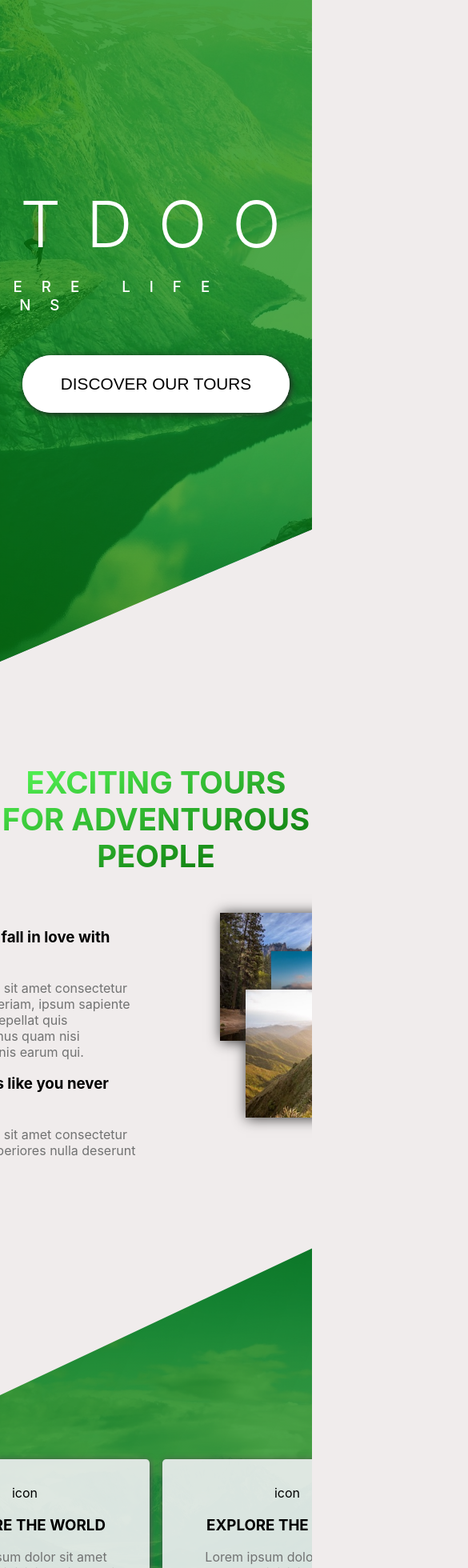
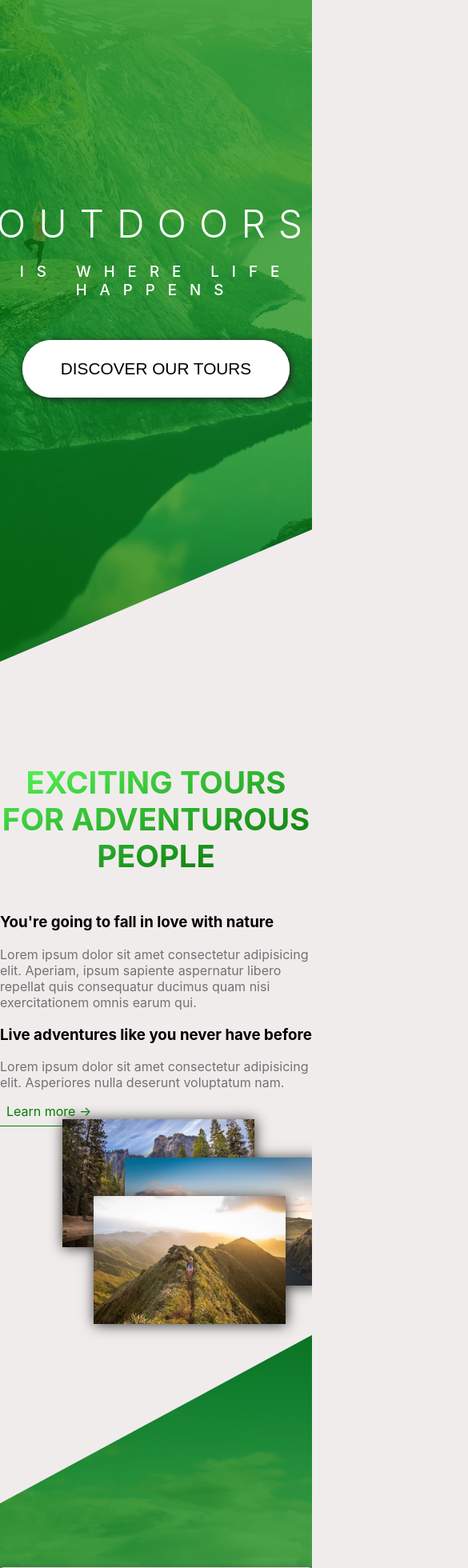
Before and after one commit to ashrofdev/natours-in-react, a React (Create React App) app: page / in a window 390 px wide. Shown: the top 1960 px of the page at 80% size, 585 px wide, since content can reach past the window. Built offline with nearby package versions, Linux system fonts and the light colour scheme.

Commit message:
macking natours responsive n tab view

```diff
--- a/package.json
+++ b/package.json
@@ -3,6 +3,7 @@
   "version": "0.1.0",
   "private": true,
   "dependencies": {
+    "font-awesome": "^4.7.0",
     "react": "^16.8.6",
     "react-dom": "^16.8.6",
     "react-scripts": "3.0.1"
--- a/src/App.js
+++ b/src/App.js
@@ -1,7 +1,6 @@
 import React from 'react';
 import Header from './components/Header/Header'
 import './App.css';
-import {BtnWhite, BtnGreen} from './components/Btns/Btn'
 import Story from './components/Story/Story';
 import Features from './components/features/Features';
 import Tours from './components/tours/Tours';
--- a/src/components/Header/head.css
+++ b/src/components/Header/head.css
@@ -24,3 +24,20 @@ header {
     letter-spacing: 1.5rem;
     font-weight: 500;
 }
+
+
+@media only screen and (max-width: 800px) {
+    .header {
+        text-align: center;
+    }
+    .main-heading {
+        font-size: 3rem;
+        letter-spacing: 1rem;
+        font-weight: 300;
+        margin: 0;
+    }
+    .sub-heading {
+        letter-spacing: 1rem;
+        font-weight: 500;
+    }
+}
--- a/src/components/Story/story.css
+++ b/src/components/Story/story.css
@@ -6,7 +6,7 @@
 }
 .about-grid {
     display: grid;
-    grid-template-columns: minmax(2rem, 1fr) repeat(2, minmax(20rem, 30rem)) minmax(2rem, 1fr);
+    grid-template-columns: minmax(1rem, 1fr) repeat(2, minmax(20rem, 30rem)) minmax(1rem, 1fr);
     justify-content: center;
     grid-gap: 2rem;
 }
@@ -38,3 +38,8 @@
 .right .p3 {
     grid-column: 4/10;
 }
+@media only screen and (max-width: 500px) {
+    .about-grid {
+        display: block;
+    }
+}
--- a/src/components/booking/booking.css
+++ b/src/components/booking/booking.css
@@ -2,7 +2,7 @@
     padding: 3rem 0;
     background-color: green;
     display: grid;
-    grid-template-columns: minmax(2rem, 1fr) repeat(2, minmax(20rem, 30rem)) minmax(2rem, 1fr);
+    grid-template-columns: 1fr repeat(2, minmax(20rem, 30rem)) 1fr;
 }
 .booking .cont {
     grid-column: 2/4;
@@ -31,3 +31,9 @@
 .book .checks input {
     margin: 0 1rem;
 }
+@media only screen and (max-width: 500px) {
+    .booking {
+        display: block;
+    }
+
+  }
--- a/src/components/features/Features.js
+++ b/src/components/features/Features.js
@@ -1,12 +1,15 @@
 import React from 'react'
 import './features.css'
+import 'font-awesome/css/font-awesome.min.css'
 
 const Features = () => {
     return (
         <div className="features">
             <div className="cont">
                 <div className="feature">
-                    <div className="icon">icon</div>
+                    <div className="icon">
+                        <i className="fa fa-globe"></i>
+                    </div>
                     <h3>EXPLORE THE WORLD</h3>
                     <p>
                         Lorem ipsum dolor sit amet consectetur
@@ -14,24 +17,30 @@ const Features = () => {
                     </p>
                 </div>
                 <div className="feature">
-                    <div className="icon">icon</div>
-                    <h3>EXPLORE THE WORLD</h3>
+                    <div className="icon">
+                        <i className="fa fa-compass"></i>
+                    </div>
+                    <h3>MEET NATURE</h3>
                     <p>
                         Lorem ipsum dolor sit amet consectetur
                         adipisicing elit. Aperiam, ipsum aspernatur.
                     </p>
                 </div>
                 <div className="feature">
-                    <div className="icon">icon</div>
-                    <h3>EXPLORE THE WORLD</h3>
+                    <div className="icon">
+                        <i className="fa fa-map"></i>
+                    </div>
+                    <h3>FIND YOUR WAY</h3>
                     <p>
                         Lorem ipsum dolor sit amet consectetur
                         adipisicing elit. Aperiam, ipsum aspernatur.
                     </p>
                 </div>
                 <div className="feature">
-                    <div className="icon">icon</div>
-                    <h3>EXPLORE THE WORLD</h3>
+                    <div className="icon">
+                        <i className="fa fa-heart"></i>
+                    </div>
+                    <h3>LIVE A HEALTHIER LIFE</h3>
                     <p>
                         Lorem ipsum dolor sit amet consectetur
                         adipisicing elit. Aperiam, ipsum aspernatur.
--- a/src/components/features/features.css
+++ b/src/components/features/features.css
@@ -33,3 +33,14 @@
 p {
     color: rgb(113, 114, 114);
 }
+.feature .icon .fa {
+    font-size: 3rem;
+    background-image: linear-gradient(to right, rgb(13, 241, 13), rgb(6, 145, 6));
+    background-clip: text;
+    color: transparent;
+}
+@media only screen and (max-width: 500px) {
+    .features {
+        display: block;
+    }
+}
--- a/src/components/footer/footer.css
+++ b/src/components/footer/footer.css
@@ -39,3 +39,15 @@
     width: 40%;
     line-height: 1.3rem;
 }
+
+@media only screen and (max-width: 800px) {
+    .foot {
+        flex-direction: column;
+        align-items: center;
+    }
+    .foot .text {
+        width: 100%;
+        margin-top: 2rem;
+        text-align: center;
+    }
+}
--- a/src/components/testi/testi.css
+++ b/src/components/testi/testi.css
@@ -6,7 +6,7 @@
 .testi .cont {
     margin-bottom: 5rem;
     display: grid;
-    grid-template-columns: minmax(2rem, 1fr) repeat(2, minmax(20rem, 30rem)) minmax(2rem, 1fr);
+    grid-template-columns: 1fr repeat(2, minmax(20rem, 30rem)) 1fr;
 }
 .testi .cont .cards {
     grid-column: 2/4;
@@ -77,3 +77,30 @@ video {
     opacity: .5;
     object-fit: cover;
 }
+@media only screen and (max-width: 800px) {
+    .testi .card {
+      transform: skew(0deg);
+    }
+    .testi .card .conte {
+        transform: skew(0deg);
+    }
+  }
+  @media only screen and (max-width: 500px) {
+    .testi .cont {
+        display: block;
+    }
+    .testi .card {
+      transform: skew(0deg);
+    }
+    .testi .card .conte {
+        flex-direction: column;
+        align-items: center;
+    }
+    .testi .card .img {
+        width: 10rem;
+        height: 12rem;
+        border-radius: 50%;
+        overflow: hidden;
+        position: relative;
+    }
+  }
--- a/src/components/tours/tours.css
+++ b/src/components/tours/tours.css
@@ -8,7 +8,7 @@
 .tours .cont {
     margin-bottom: 5rem;
     display: grid;
-    grid-template-columns: minmax(2rem, 1fr) repeat(2, minmax(20rem, 30rem)) minmax(2rem, 1fr);
+    grid-template-columns: 1fr repeat(2, minmax(20rem, 30rem)) 1fr;
 }
 .tours .cont .cards {
     grid-column: 2/4;
@@ -126,3 +126,17 @@
 .card3 .back {
     background-image: linear-gradient(to right bottom, rgb(112, 186, 247), rgb(0, 13, 128));
 }
+
+@media only screen and (max-width: 800px) {
+    .tours .cont {
+        display: block;
+    }
+    .tours .cont .cards {
+      display: block;
+    }
+    .tours .cont .cards .card {
+        width: 70vw;
+        margin: auto;
+        margin-bottom: 2rem;
+    }
+}
```
Also changed, not shown: 1 other file (tests, documents, lock files or other folders).
